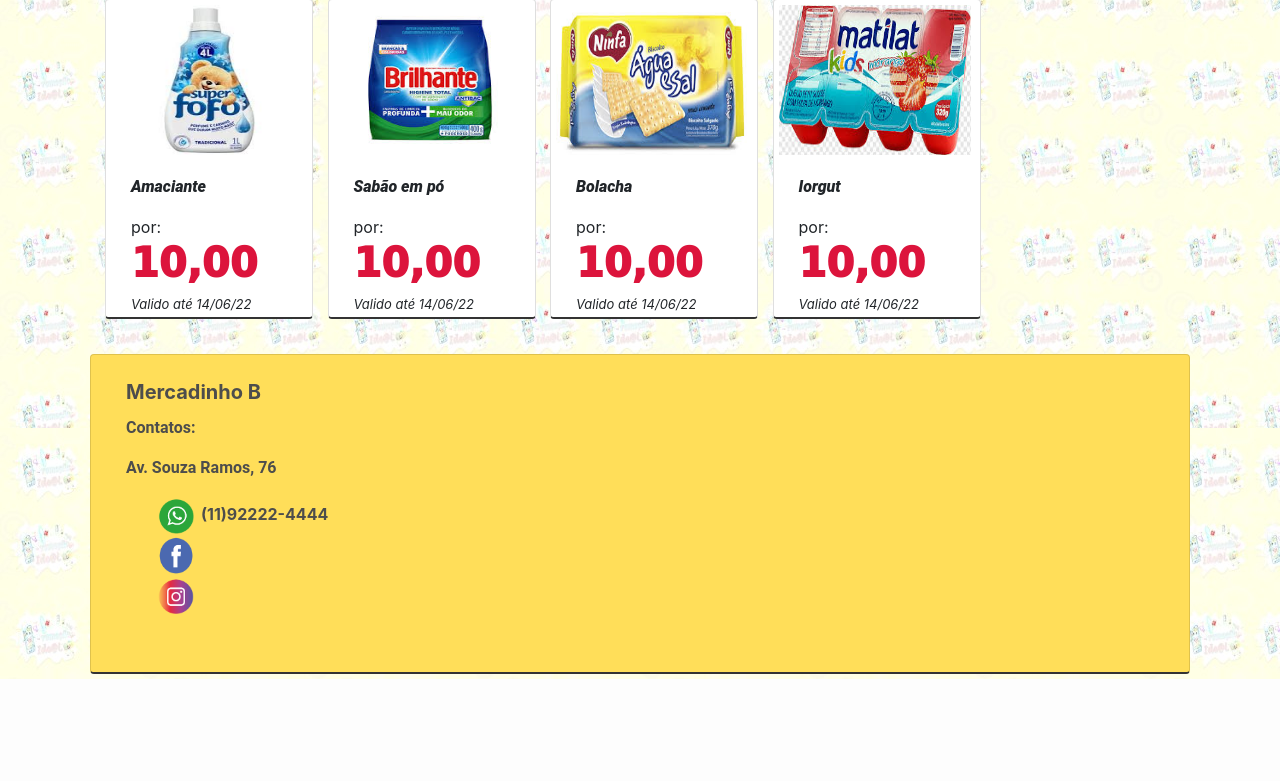
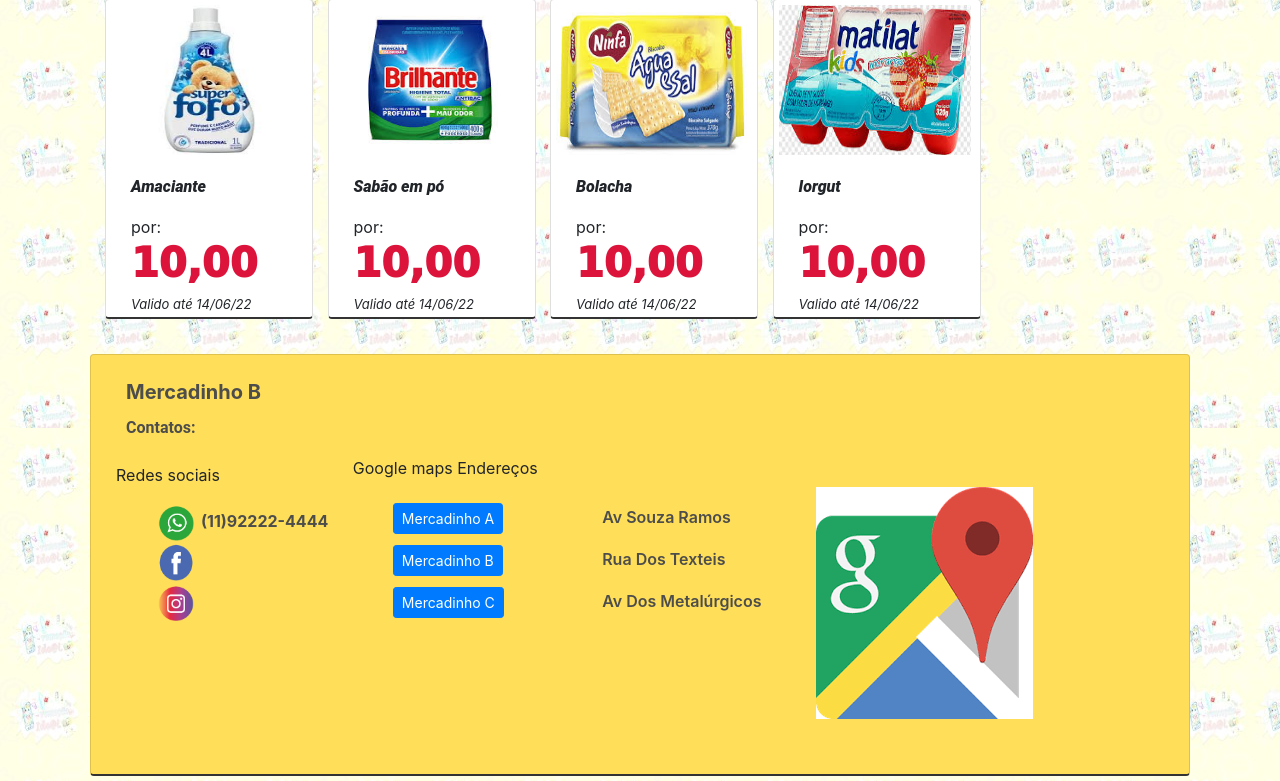
Before and after one commit to Jose-Benedito/pi_tabloid, a Flask app: page /mercadob in a window 1280 px wide. Shown: the part 1012-1793 px from the top of the page. Before the commit the page ends 1691 px from the top, so only its background shows below. Run offline with Flask 2, Linux system fonts and the light colour scheme; some libraries are stand-ins or nearby versions.

Commit message:
Adicionado api do googlemaps

```diff
--- a/website/static/css/mystyle.css
+++ b/website/static/css/mystyle.css
@@ -44,10 +44,13 @@ body{
     font-weight: 600;
 
 }
+
+/*  Bloco de Informações dos Mercados */
 .contato-card{
     width: 100%;
     margin-top: 30px;
     background: #ffde59;
+    height: auto;
 }
 .contato {
     margin-left: 10px;
@@ -78,3 +81,24 @@ ul li{
     height: 40px;
     margin-right: 5px;
 }
+.endereco-map, .redes, .endereco{
+
+    display: inline-block;
+    margin-right: 20px;
+
+}
+.endereco-map li{
+    line-height: 42px;
+}
+.endereco li{
+    line-height: 42px;
+    font-weight: 600;
+}
+.maps{
+    display: inline-block;
+    margin: 30px;
+
+}
+.maps img{
+    width: 100%;
+}
--- a/website/templates/base.html
+++ b/website/templates/base.html
@@ -12,6 +12,9 @@
     <link rel="stylesheet" href="{{ url_for('static', filename='css/mystyle.css')}}">
 
     <title>{% block title %}Home{% endblock %}</title>
+
+
+
 </head>
 <body>
 <nav class="navbar navbar-expand-lg navbar-dark bg-primary">TABLOIDE DIGITAL-Suas ofertas estão aqui!!</nav>
--- a/website/templates/mercadob.html
+++ b/website/templates/mercadob.html
@@ -111,20 +111,41 @@
             </div>
         </div>
 
+
         <div class="card  contato-card">
             <div class="card-body">
               <h5 class="card-title contato"><strong>Mercadinho B</strong></h5>
               <p class="card-text contato">Contatos:</p>
-              <p class="card-text contato">Av. Souza Ramos, 76</p>
-              <ul>
-                  <li><img src="{{ url_for('static', filename='image/whats.png')}}" alt="ícone do whatssap"><strong>(11)92222-4444</strong></li>
-                  <li><img src="{{ url_for('static', filename='image/facebook.png')}}" alt="ícone do facebbok"></li>
-                  <li><img src="{{ url_for('static', filename='image/instagram.png')}}" alt="ícone do instagram"></li>
 
-              </ul>
+              <div class="redes">
+                  <p>Redes sociais</p>
+                <ul >
+                    <li><img src="{{ url_for('static', filename='image/whats.png')}}" alt="ícone do whatssap"><strong>(11)92222-4444</strong></li>
+                    <li><img src="{{ url_for('static', filename='image/facebook.png')}}" alt="ícone do facebbok"></li>
+                    <li><img src="{{ url_for('static', filename='image/instagram.png')}}" alt="ícone do instagram"></li>
 
+                </ul>
+              </div>
+              <div class="endereco-map">
+                  <p>Google maps Endereços</p>
+                <ul >
+                    {% for comercio in comercios %}
+                    <li><a class="btn btn-primary btn-sm" href="{{comercio.key}}">{{comercio.name}}</a></li>
+                    {% endfor %}
+                </ul>
+              </div>
+              <div class="endereco">
+                  <ul>
+                      <li>Av Souza Ramos</li>
+                      <li>Rua Dos Texteis</li>
+                      <li>Av Dos Metalúrgicos</li>
+                  </ul>
+              </div>
+              <div class="maps">
+                <img src="{{ url_for('static', filename='image/googlemaps.png')}}" alt="ícone do whatssap">
+              </div>
             </div>
-          </div>
+
     </div>
 
 </div>
--- a/website/views.py
+++ b/website/views.py
@@ -1,5 +1,5 @@
 from unicodedata import category
-from flask import Blueprint, render_template, request, flash, jsonify
+from flask import Blueprint, render_template, request, flash, jsonify, abort
 from flask_login import login_required, current_user
 from .models import Note
 from . import db
@@ -53,13 +53,43 @@ def admin():
 def teste():
     return render_template("teste.html", user=current_user)
 
+
+
+
+#Googlemaps
+class Comercio:
+    def __init__(self, key, name, lat, lng):
+        self.key  = key
+        self.name = name
+        self.lat  = lat
+        self.lng  = lng
+
+# AS coordenadas do endereço
+comercios = (
+    Comercio('mercadoA',      'Mercadinho A',  -23.571319422733524, -46.414629246163614),
+    Comercio('mercadoB', 'Mercadinho B',           -23.591198056010676, -46.403604962487194),
+    Comercio('mercadoC',     'Mercadinho C', -23.588869063417768, -46.40864850869)
+)
+comercios_by_key = {comercio.key: comercio for comercio in comercios}
+
+
 @views.route ( '/mercadob' )
 def  mercadob ():
-    return  render_template ( "mercadob.html" , user = current_user )
+    return  render_template ( "mercadob.html" ,comercios=comercios,  user = current_user  )
 
 @views.route( '/mercadoc' )
 def  mercado ():
     return  render_template ( "mercadoc.html" , user = current_user )
+
+#GoogleMaps
+@views.route("/<comercio_code>")
+def show_comercio(comercio_code):
+    comercio = comercios_by_key.get(comercio_code)
+    if comercio:
+        return render_template('map.html', comercio=comercio)
+    else:
+        abort(404)
+
 
 
 
```
Also changed, not shown: website/templates/map.html (added, +27 -0 lines), website/static/image/googlemaps.png (added), website/static/index.js (line endings or trailing spaces).
